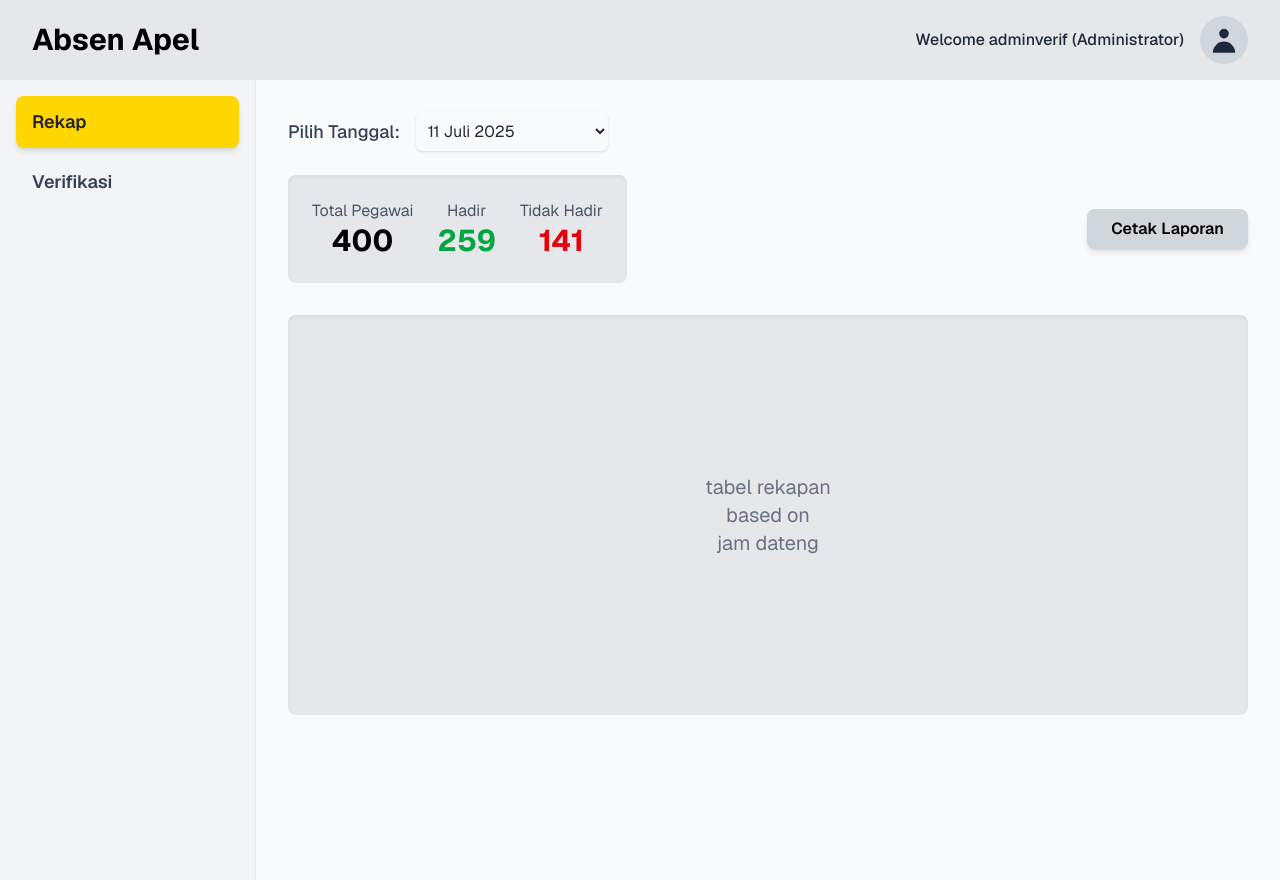
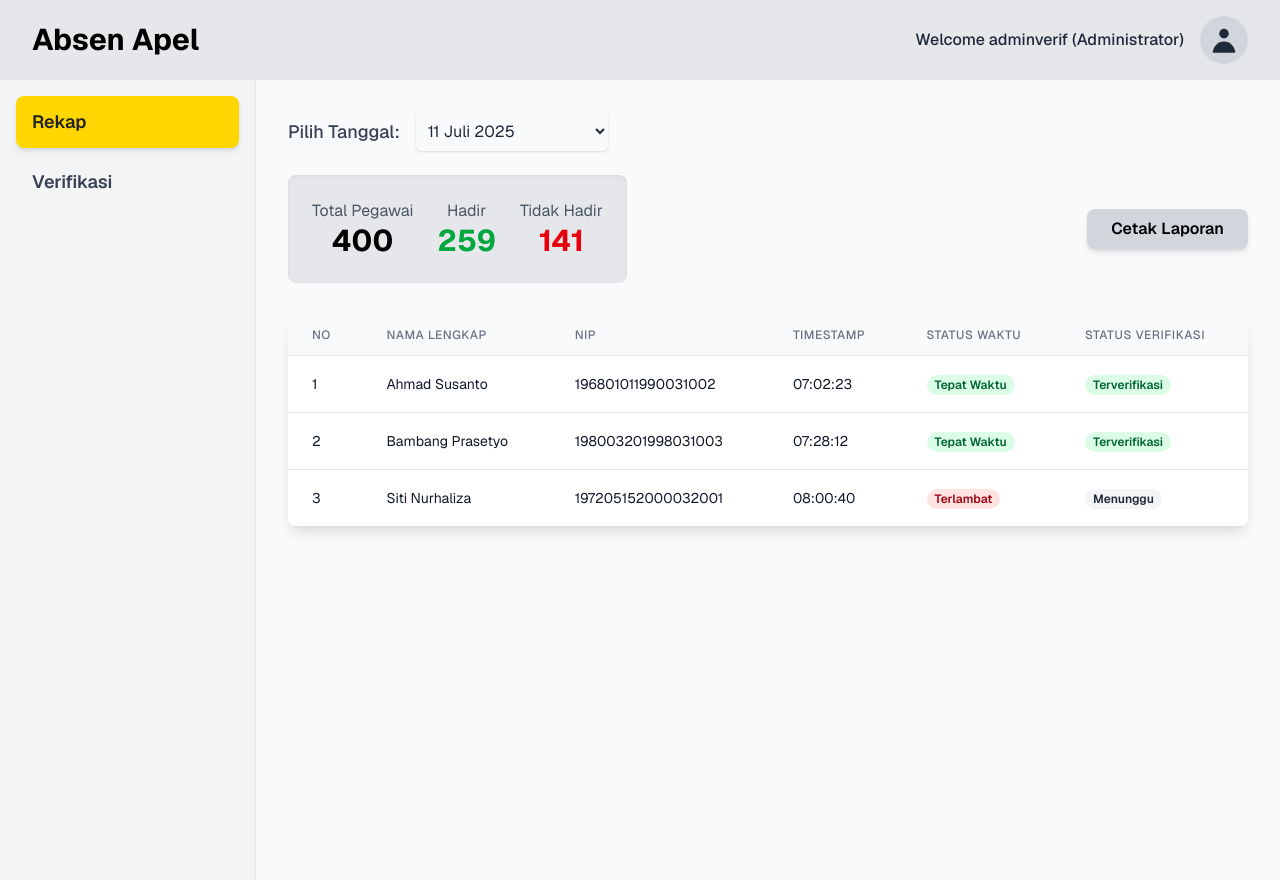
Before and after one commit to gilanggnw/absen-apel-kejati, a Next.js app: page /rekap in a window 1280 px wide. Built offline with nearby package versions, Linux system fonts and the light colour scheme.

Commit message:
- Altered landing page - Added table sample for Rekap

```diff
--- a/app/page.tsx
+++ b/app/page.tsx
@@ -1,11 +1,7 @@
 'use client';
-
 
 import { useRouter } from 'next/navigation';
 import { FormEvent } from 'react';
-
-
-
 
 export default function Page() {
   const router = useRouter();
@@ -17,9 +13,9 @@ export default function Page() {
   };
 
   return (
-    <main className="min-h-screen w-full bg-white grid grid-cols-1 md:grid-cols-2">
+    <main className="min-h-screen w-full bg-[#FFD600] grid grid-cols-1 md:grid-cols-2">
       {/* Left Side: Logo Placeholder */}
-      <div className="flex items-center justify-center bg-[#FFD600]">
+      <div className="flex items-center justify-center bg-white">
         <div className="flex flex-col items-center justify-center">
           {/* Big SVG placeholder icon */}
           <svg
@@ -29,12 +25,12 @@ export default function Page() {
             fill="none"
             className="mb-6"
           >
-            <circle cx="90" cy="90" r="90" fill="#FFF" />
+            <circle cx="90" cy="90" r="90" fill="#FFD600" />
             <text
               x="90"
               y="110"
               textAnchor="middle"
-              fill="#FFD600"
+              fill="#FFF"
               fontSize="60"
               fontWeight="bold"
               fontFamily="Arial, sans-serif"
@@ -49,7 +45,7 @@ export default function Page() {
       {/* Right Side: Login Form */}
       <div className="flex items-center justify-center">
         <div className="w-full max-w-xs flex flex-col justify-center">
-          <h1 className="mb-8 text-3xl font-black tracking-wide text-[#FFD600] text-center">
+          <h1 className="mb-8 text-3xl font-black tracking-wide text-black text-center drop-shadow-[0_2px_8px_rgba(255,255,255,0.7)]">
             ABSEN APEL
           </h1>
           <form onSubmit={handleSubmit} className="flex flex-col space-y-4">
@@ -57,14 +53,14 @@ export default function Page() {
               type="text"
               name="username"
               placeholder="Username"
-              className="rounded-lg bg-[#FFD600]/20 px-4 py-3 text-base text-gray-700 placeholder:text-gray-500 focus:outline-none focus:ring-2 focus:ring-[#FFD600]"
+              className="rounded-lg bg-white/80 px-4 py-3 text-base text-gray-700 placeholder:text-gray-500 focus:outline-none focus:ring-2 focus:ring-white"
               aria-label="Username"
             />
             <input
               type="password"
               name="password"
               placeholder="Password"
-              className="rounded-lg bg-[#FFD600]/20 px-4 py-3 text-base text-gray-700 placeholder:text-gray-500 focus:outline-none focus:ring-2 focus:ring-[#FFD600]"
+              className="rounded-lg bg-white/80 px-4 py-3 text-base text-gray-700 placeholder:text-gray-500 focus:outline-none focus:ring-2 focus:ring-white"
               aria-label="Password"
             />
             <button
--- a/app/rekap/page.tsx
+++ b/app/rekap/page.tsx
@@ -57,13 +57,82 @@ const AbsenApelPage = () => {
             </button>
           </div>
 
-          {/* Table Placeholder */}
-          <div className="bg-gray-200 rounded-lg p-4 shadow-inner flex-1 h-[50vh] flex items-center justify-center">
-            <div className="text-center text-gray-500 text-xl">
-              <p>tabel rekapan</p>
-              <p>based on</p>
-              <p>jam dateng</p>
-            </div>
+          {/* Table */}
+          <div className="bg-white rounded-lg shadow-lg overflow-hidden">
+            <table className="min-w-full divide-y divide-gray-200">
+              <thead className="bg-gray-50">
+                <tr>
+                  <th className="px-6 py-3 text-left text-xs font-medium text-gray-500 uppercase tracking-wider">
+                    No
+                  </th>
+                  <th className="px-6 py-3 text-left text-xs font-medium text-gray-500 uppercase tracking-wider">
+                    Nama Lengkap
+                  </th>
+                  <th className="px-6 py-3 text-left text-xs font-medium text-gray-500 uppercase tracking-wider">
+                    NIP
+                  </th>
+                  <th className="px-6 py-3 text-left text-xs font-medium text-gray-500 uppercase tracking-wider">
+                    Timestamp
+                  </th>
+                  <th className="px-6 py-3 text-left text-xs font-medium text-gray-500 uppercase tracking-wider">
+                    Status Waktu
+                  </th>
+                  <th className="px-6 py-3 text-left text-xs font-medium text-gray-500 uppercase tracking-wider">
+                    Status Verifikasi
+                  </th>
+                </tr>
+              </thead>
+              <tbody className="bg-white divide-y divide-gray-200">
+                <tr>
+                  <td className="px-6 py-4 whitespace-nowrap text-sm text-gray-900">1</td>
+                  <td className="px-6 py-4 whitespace-nowrap text-sm text-gray-900">Ahmad Susanto</td>
+                  <td className="px-6 py-4 whitespace-nowrap text-sm text-gray-900">196801011990031002</td>
+                  <td className="px-6 py-4 whitespace-nowrap text-sm text-gray-900">07:02:23</td>
+                  <td className="px-6 py-4 whitespace-nowrap">
+                    <span className="px-2 inline-flex text-xs leading-5 font-semibold rounded-full bg-green-100 text-green-800">
+                      Tepat Waktu
+                    </span>
+                  </td>
+                  <td className="px-6 py-4 whitespace-nowrap">
+                    <span className="px-2 inline-flex text-xs leading-5 font-semibold rounded-full  bg-green-100 text-green-800">
+                      Terverifikasi
+                    </span>
+                  </td>
+                </tr>
+                <tr>
+                  <td className="px-6 py-4 whitespace-nowrap text-sm text-gray-900">2</td>
+                  <td className="px-6 py-4 whitespace-nowrap text-sm text-gray-900">Bambang Prasetyo</td>
+                  <td className="px-6 py-4 whitespace-nowrap text-sm text-gray-900">198003201998031003</td>
+                  <td className="px-6 py-4 whitespace-nowrap text-sm text-gray-900">07:28:12</td>
+                  <td className="px-6 py-4 whitespace-nowrap">
+                    <span className="px-2 inline-flex text-xs leading-5 font-semibold rounded-full bg-green-100 text-green-800">
+                      Tepat Waktu
+                    </span>
+                  </td>
+                  <td className="px-6 py-4 whitespace-nowrap">
+                    <span className="px-2 inline-flex text-xs leading-5 font-semibold rounded-full bg-green-100 text-green-800">
+                      Terverifikasi
+                    </span>
+                  </td>
+                </tr>
+                <tr>
+                  <td className="px-6 py-4 whitespace-nowrap text-sm text-gray-900">3</td>
+                  <td className="px-6 py-4 whitespace-nowrap text-sm text-gray-900">Siti Nurhaliza</td>
+                  <td className="px-6 py-4 whitespace-nowrap text-sm text-gray-900">197205152000032001</td>
+                  <td className="px-6 py-4 whitespace-nowrap text-sm text-gray-900">08:00:40</td>
+                  <td className="px-6 py-4 whitespace-nowrap">
+                    <span className="px-2 inline-flex text-xs leading-5 font-semibold rounded-full bg-red-100 text-red-800">
+                      Terlambat
+                    </span>
+                  </td>
+                  <td className="px-6 py-4 whitespace-nowrap">
+                    <span className="px-2 inline-flex text-xs leading-5 font-semibold rounded-full bg-gray-100 text-gray-800">
+                      Menunggu
+                    </span>
+                  </td>
+                </tr>
+              </tbody>
+            </table>
           </div>
         </main>
       </div>
```
